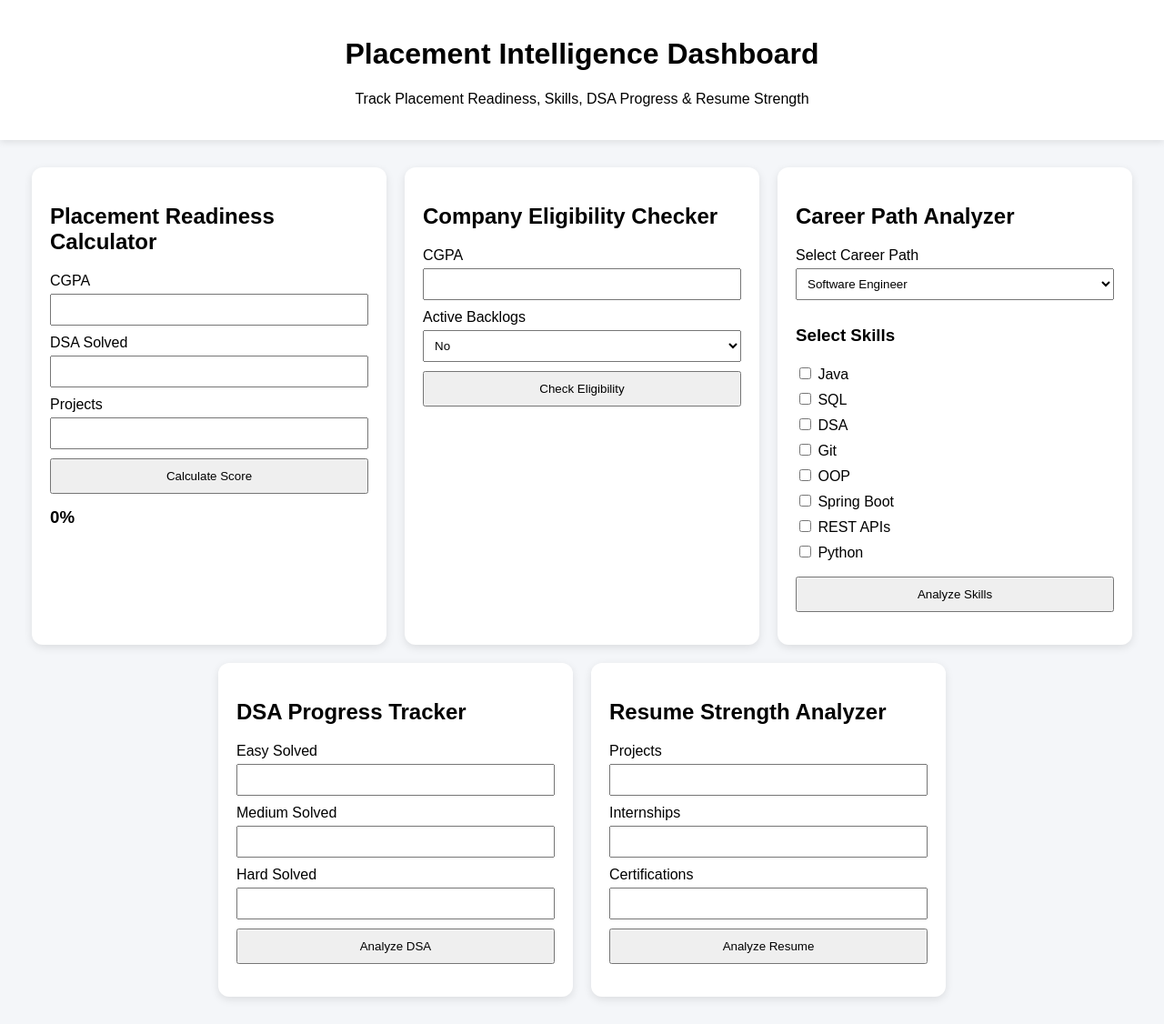
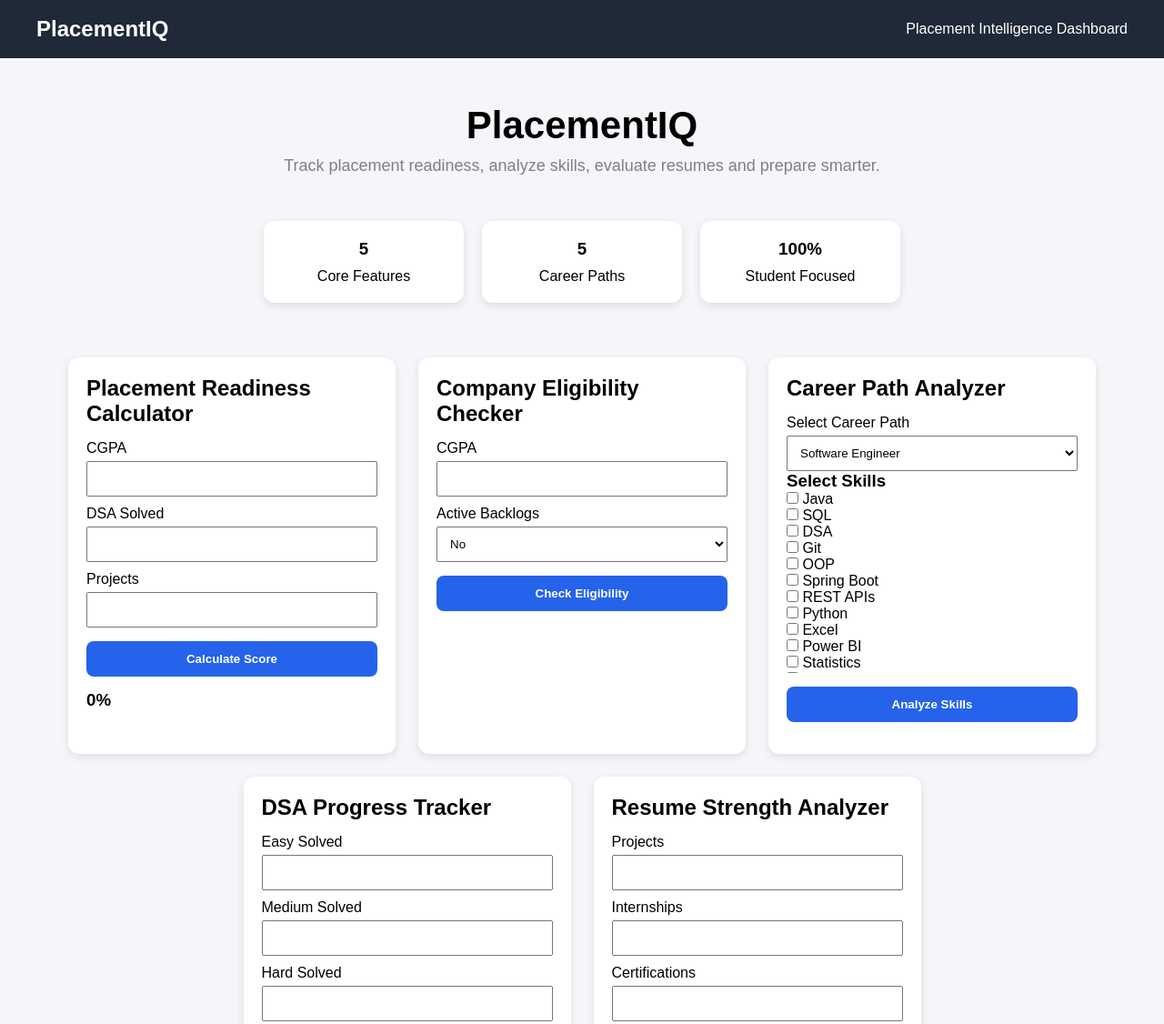
Before and after one commit to PavanTeja-hash/placement-intelligence-dashboard, a plain HTML site: page index.html in a window 1280 px wide. Shown: the top 1126 px of the page at 91% size. Drawn offline with Linux system fonts and the light colour scheme.

Commit message:
Version 1.1 professional dashboard UI

```diff
--- a/index.html
+++ b/index.html
@@ -3,15 +3,40 @@
   <head>
     <meta charset="UTF-8" />
     <meta name="viewport" content="width=device-width, initial-scale=1.0" />
-    <title>Placement Intelligence Dashboard</title>
+    <title>PlacementIQ</title>
     <link rel="stylesheet" href="style.css" />
   </head>
 
   <body>
-    <div class="header">
-      <h1>Placement Intelligence Dashboard</h1>
-      <p>Track Placement Readiness, Skills, DSA Progress & Resume Strength</p>
-    </div>
+    <nav class="navbar">
+      <h2>PlacementIQ</h2>
+      <p>Placement Intelligence Dashboard</p>
+    </nav>
+
+    <section class="hero">
+      <h1>PlacementIQ</h1>
+      <p>
+        Track placement readiness, analyze skills, evaluate resumes and prepare
+        smarter.
+      </p>
+    </section>
+
+    <section class="stats">
+      <div class="stat-card">
+        <h3>5</h3>
+        <p>Core Features</p>
+      </div>
+
+      <div class="stat-card">
+        <h3>5</h3>
+        <p>Career Paths</p>
+      </div>
+
+      <div class="stat-card">
+        <h3>100%</h3>
+        <p>Student Focused</p>
+      </div>
+    </section>
 
     <div class="dashboard">
       <!-- Placement Readiness Calculator -->
--- a/style.css
+++ b/style.css
@@ -1,51 +1,122 @@
+* {
+  margin: 0;
+  padding: 0;
+  box-sizing: border-box;
+}
+
 body {
-  margin: 0;
   font-family: Arial, sans-serif;
   background-color: #f4f6f9;
 }
 
-.header {
-  background-color: white;
+/* NAVBAR */
+
+.navbar {
+  background-color: #1f2937;
+  color: white;
+  padding: 18px 40px;
+  display: flex;
+  justify-content: space-between;
+  align-items: center;
+}
+
+.navbar h2 {
+  font-size: 24px;
+}
+
+/* HERO */
+
+.hero {
   text-align: center;
+  padding: 50px 20px;
+}
+
+.hero h1 {
+  font-size: 42px;
+  margin-bottom: 10px;
+}
+
+.hero p {
+  color: gray;
+  font-size: 18px;
+}
+
+/* STATS */
+
+.stats {
+  display: flex;
+  justify-content: center;
+  gap: 20px;
+  flex-wrap: wrap;
+  margin-bottom: 40px;
+}
+
+.stat-card {
+  background: white;
+  width: 220px;
   padding: 20px;
-  box-shadow: 0px 2px 8px rgba(0, 0, 0, 0.1);
+  border-radius: 12px;
+  text-align: center;
+  box-shadow: 0px 3px 10px rgba(0, 0, 0, 0.1);
 }
+
+.stat-card h3 {
+  margin-bottom: 10px;
+}
+
+/* DASHBOARD */
 
 .dashboard {
   display: flex;
   flex-wrap: wrap;
   justify-content: center;
-  gap: 20px;
-  padding: 30px;
+  gap: 25px;
+  padding: 20px;
 }
 
 .card {
-  background-color: white;
-  width: 350px;
+  width: 360px;
+  background: white;
+  border-radius: 12px;
   padding: 20px;
-  border-radius: 12px;
   box-shadow: 0px 3px 10px rgba(0, 0, 0, 0.1);
+}
+
+.card h2 {
+  margin-bottom: 15px;
+}
+
+.card label {
+  display: block;
+  margin-top: 10px;
+  margin-bottom: 5px;
 }
 
 input,
 select {
   width: 100%;
-  padding: 8px;
-  margin-top: 5px;
-  margin-bottom: 10px;
-  box-sizing: border-box;
+  padding: 10px;
 }
 
 button {
   width: 100%;
-  padding: 10px;
+  margin-top: 15px;
+  padding: 12px;
+  border: none;
+  border-radius: 8px;
   cursor: pointer;
+  background-color: #2563eb;
+  color: white;
+  font-weight: bold;
+}
+
+button:hover {
+  background-color: #1d4ed8;
 }
 
 .skills {
-  max-height: 220px;
+  max-height: 200px;
   overflow-y: auto;
-  margin-bottom: 15px;
 }
 
 .skills input {
```
